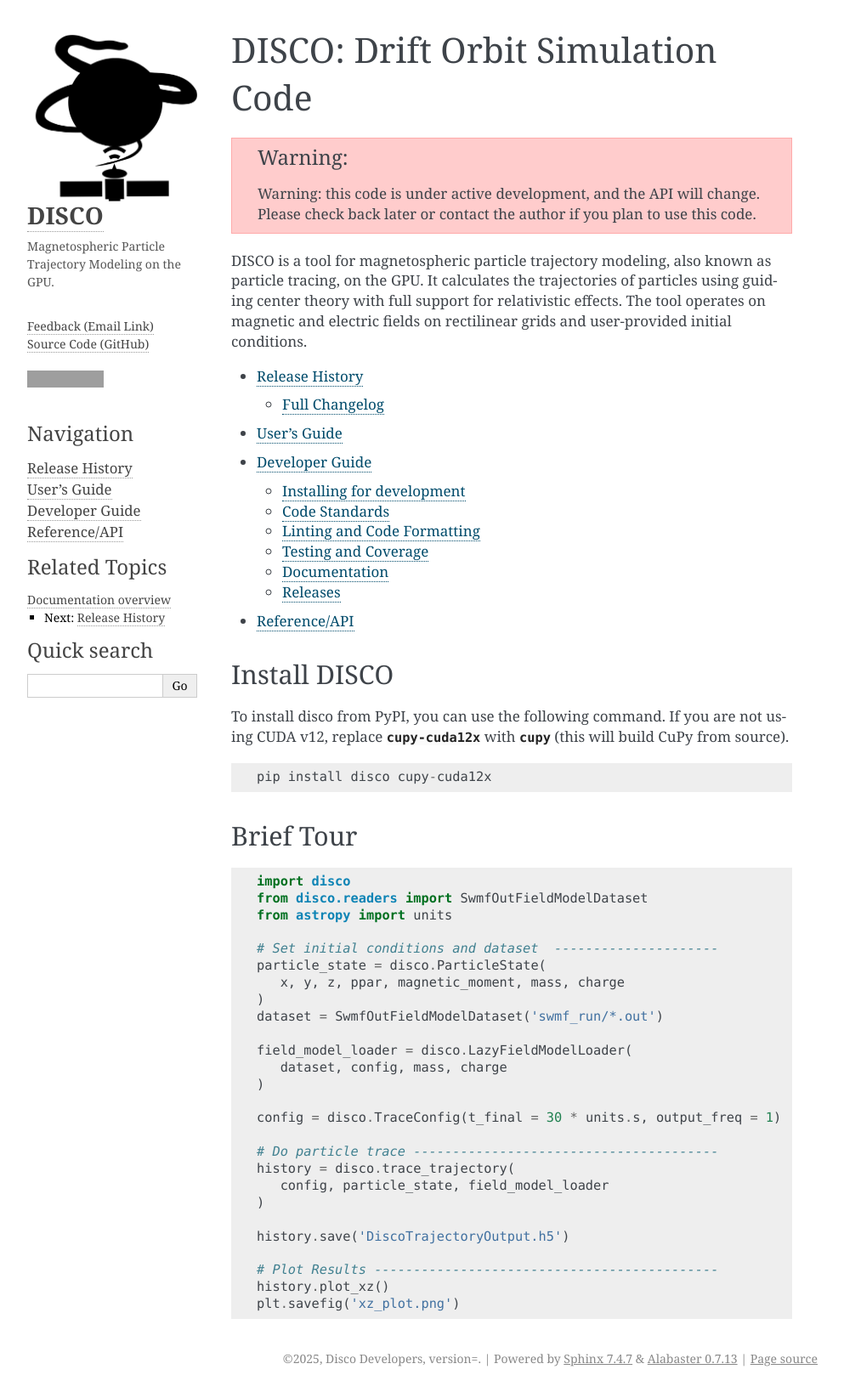
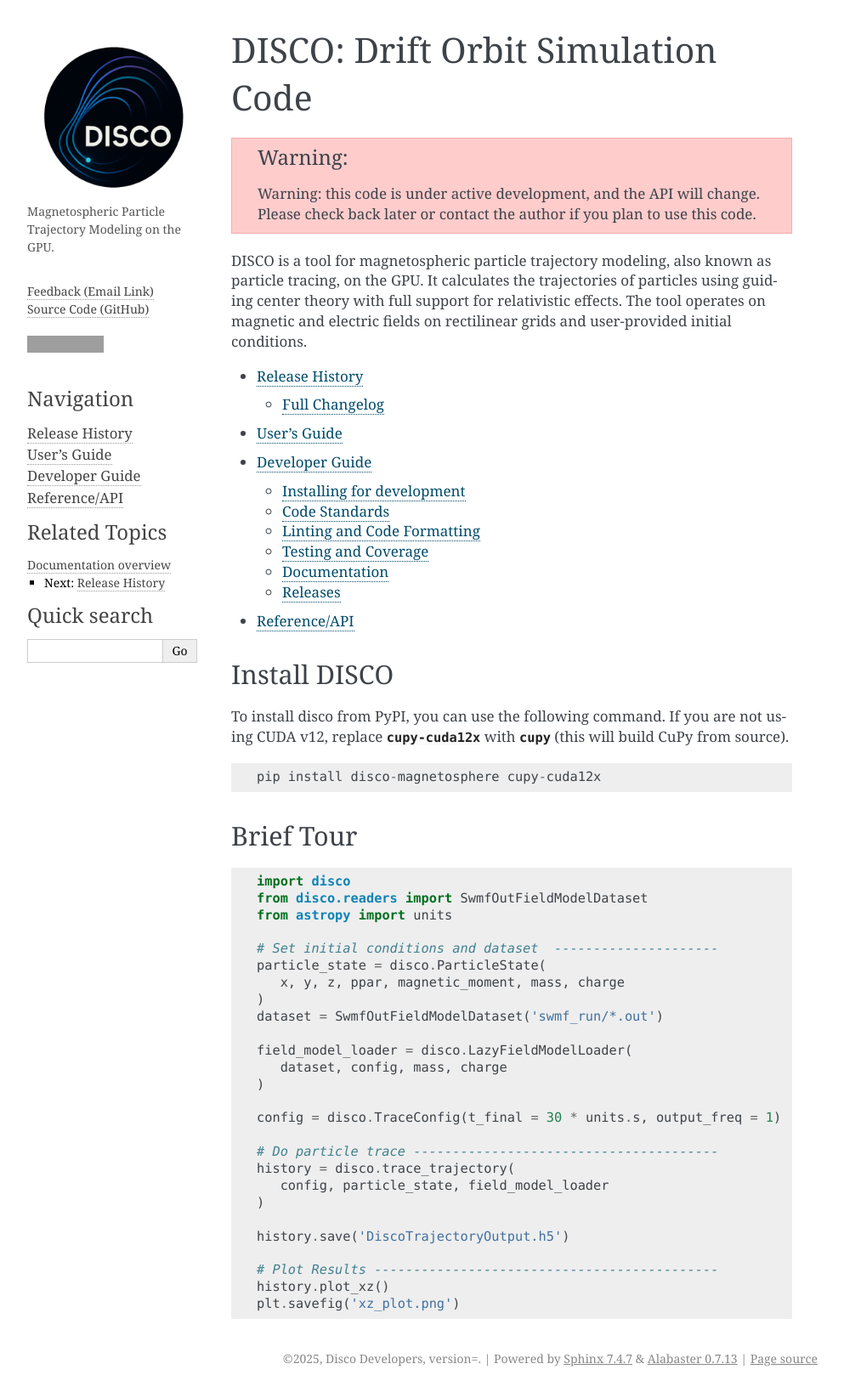
Before and after one commit to ddasilva/disco, a Sphinx documentation site: the page built from docs/index.rst, in a window 1280 px wide. Shown: the whole page at 85% size, without its empty margins (148-1141 px from the left). Built offline with Sphinx 7.4.7, drawn with Linux system fonts in a browser that asks for light colours; pages that are not in the unit, such as notebooks, are missing from menus; grey boxes are pictures that could not be loaded.

Commit message:
Add logo

```diff
--- a/docs/conf.py
+++ b/docs/conf.py
@@ -76,7 +76,7 @@ version = version("disco")
 # The full version, including alpha/beta/rc tags.
 
 # General information about the project.
-project = "DISCO"
+project = ""
 authors = "Disco Developers"
 copyright = f"{datetime.now().year}, {authors}, version={version}"
 author = "Disco Developers"
--- a/docs/index.rst
+++ b/docs/index.rst
@@ -22,7 +22,7 @@ To install disco from PyPI, you can use the following command. If you are not us
 
 .. code::
 
-   pip install disco cupy-cuda12x
+   pip install disco-magnetosphere cupy-cuda12x
 
 
 Brief Tour
```
Also changed, not shown: docs/_static/logo.png.
